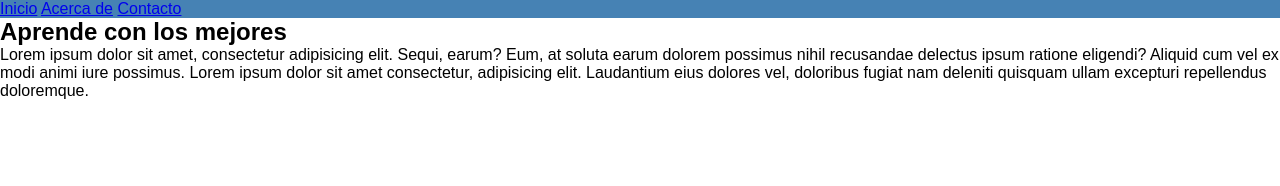
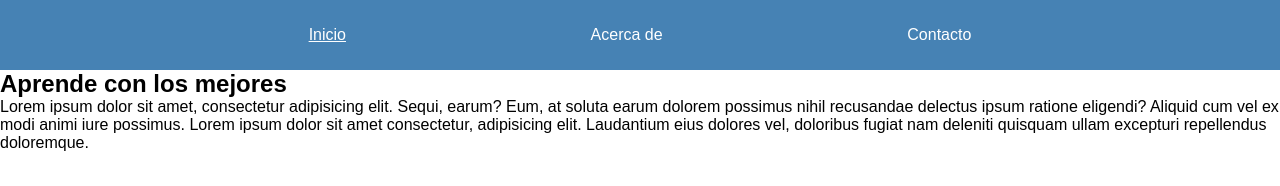
Before and after one commit to ronytacodev/Sass_All, a website: page index.html in a window 1280 px wide. Drawn offline with Linux system fonts and the light colour scheme.

Commit message:
usando bem para el css

```diff
--- a/sass/_navbar.scss
+++ b/sass/_navbar.scss
@@ -7,11 +7,28 @@
 .nav {
     background-color: steelblue;
 
-    ul {
-        color: #000;
+    //usando bem
+    &__container {
+        width: 90%;
+        margin: 0 auto;
+        height: 70px;
+        display: flex;
+        align-items: center;
+        justify-content: space-evenly;
+    }
 
-        li {
-            color: #fff;
+    &__item {
+        color: #fff;
+        text-decoration: none;
+
+        &--active {
+            text-decoration: underline;
         }
+
+        // &:hover {
+        //     color: #000;
+        // }
     }
+
+    @media (min-width:764px) {}
 }
```
Also changed, not shown: css/style.css, 1 other file.
